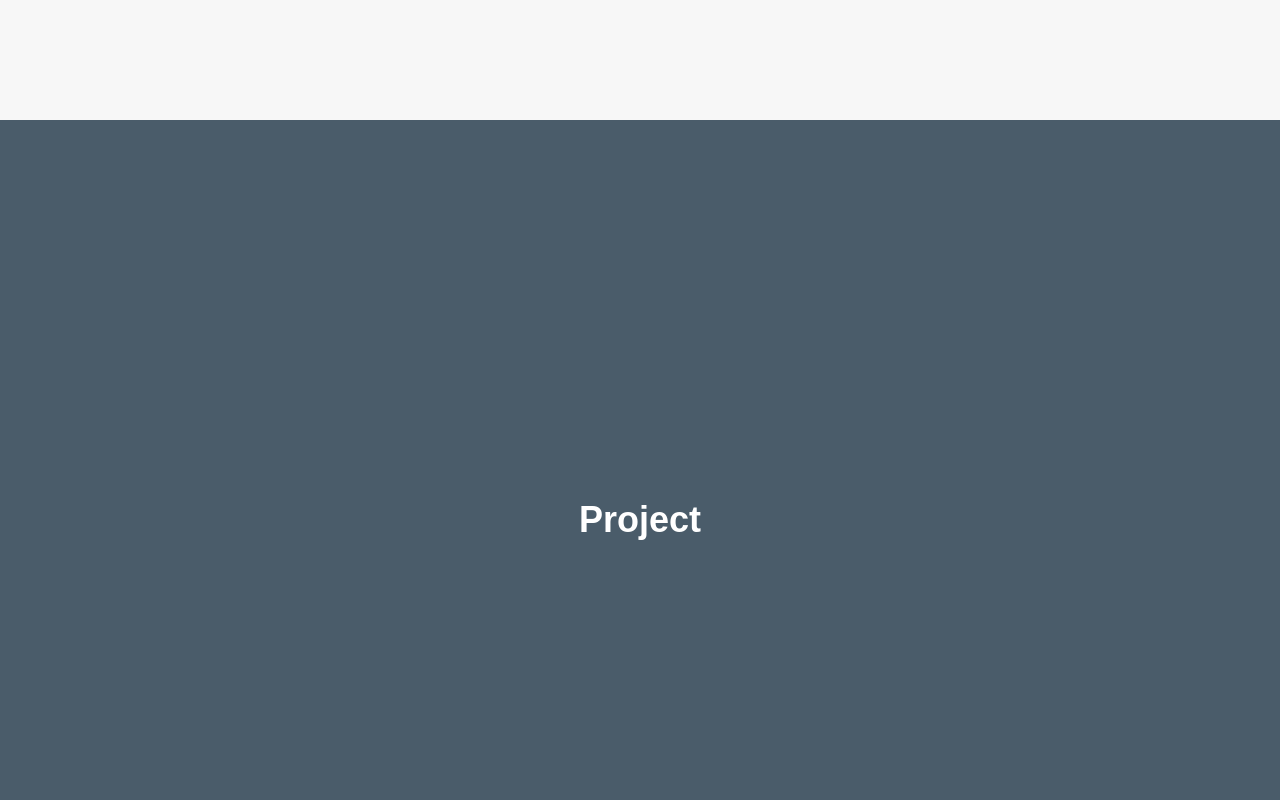
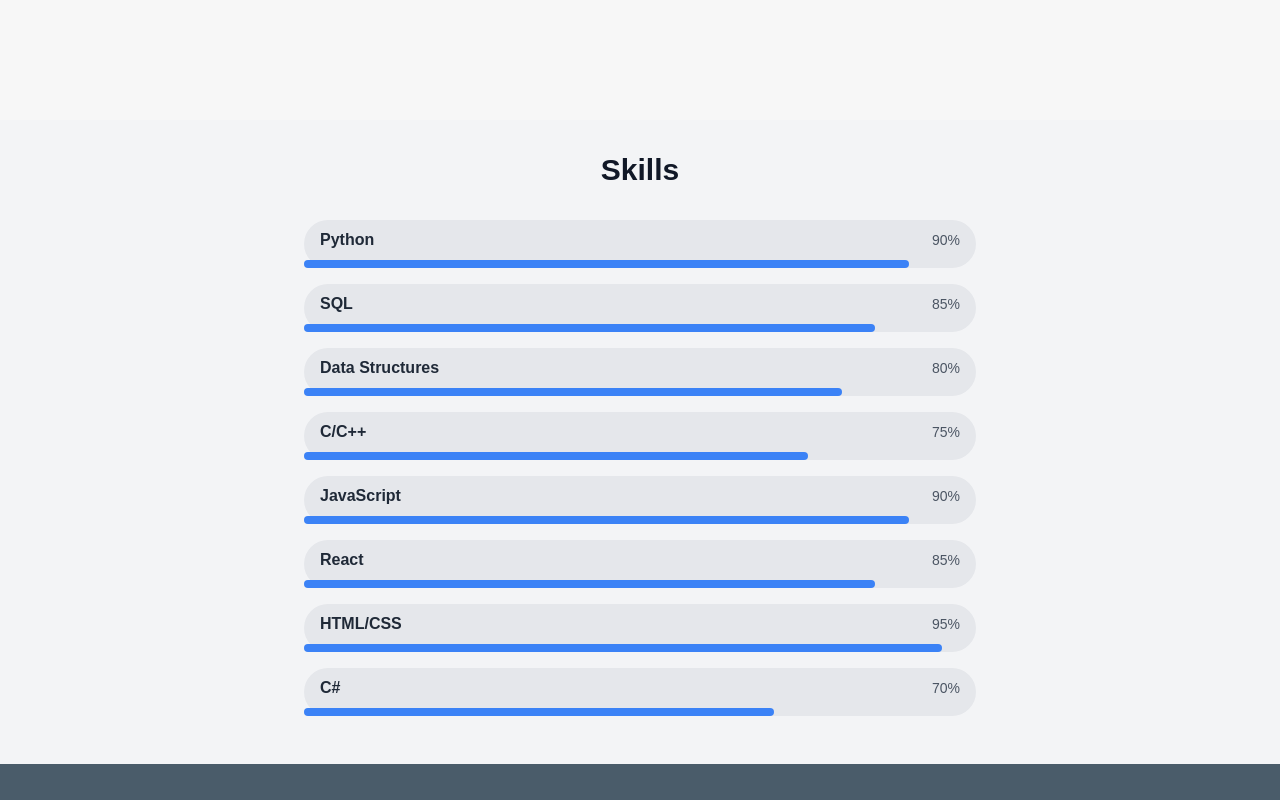
Before and after one commit to j22038317/portfolio, a Next.js app: page / in a window 1280 px wide. Shown: the part 1480-2280 px from the top of the page. Built offline with nearby package versions, Linux system fonts and the light colour scheme.

Commit message:
Update page.js

```diff
--- a/app/page.js
+++ b/app/page.js
@@ -4,6 +4,7 @@ import AboutMe from "@/components/home/AboutMe";
 import Contact from "@/components/home/Contact";
 import Intro from "@/components/home/Intro";
 import Project from "@/components/home/Project";
+import SkillsSection from "@/components/home/SkillsSection";
 
 export default function Home() {
   return (
@@ -12,6 +13,7 @@ export default function Home() {
       <div>
         <Intro />
         <AboutMe />
+        <SkillsSection />
         <Project />
         <Contact />
       </div>
```
